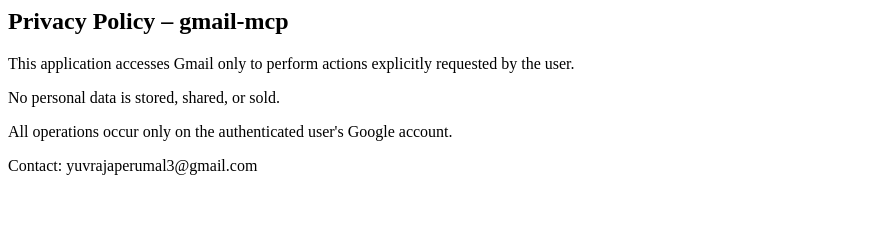
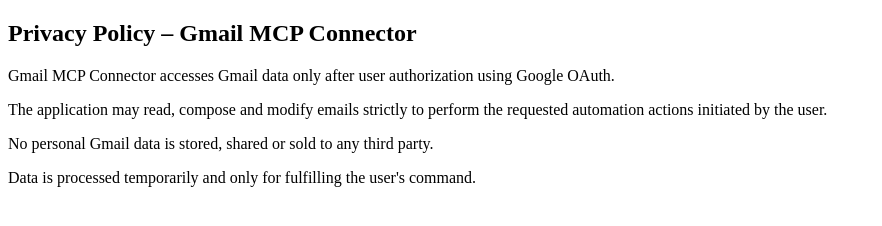
Before and after one commit to Yuva-yuvaraja/gmail_mcp, a plain HTML site: page privacy.html in a window 1280 px wide. Shown: the whole page, without its empty margins (0-882 px from the left). Drawn offline with Linux system fonts and the light colour scheme.

Commit message:
Revise privacy policy for Gmail MCP Connector
Updated the privacy policy to include details about user authorization and data handling.

```diff
--- a/privacy.html
+++ b/privacy.html
@@ -1,5 +1,27 @@
-<h2>Privacy Policy – gmail-mcp</h2>
-<p>This application accesses Gmail only to perform actions explicitly requested by the user.</p>
-<p>No personal data is stored, shared, or sold.</p>
-<p>All operations occur only on the authenticated user's Google account.</p>
-<p>Contact: yuvrajaperumal3@gmail.com</p>
+<!DOCTYPE html>
+<html>
+<head>
+  <title>Privacy Policy - Gmail MCP Connector</title>
+</head>
+<body>
+  <h2>Privacy Policy – Gmail MCP Connector</h2>
+
+  <p>
+    Gmail MCP Connector accesses Gmail data only after user authorization using
+    Google OAuth.
+  </p>
+
+  <p>
+    The application may read, compose and modify emails strictly to perform the
+    requested automation actions initiated by the user.
+  </p>
+
+  <p>
+    No personal Gmail data is stored, shared or sold to any third party.
+  </p>
+
+  <p>
+    Data is processed temporarily and only for fulfilling the user's command.
+  </p>
+</body>
+</html>
```
